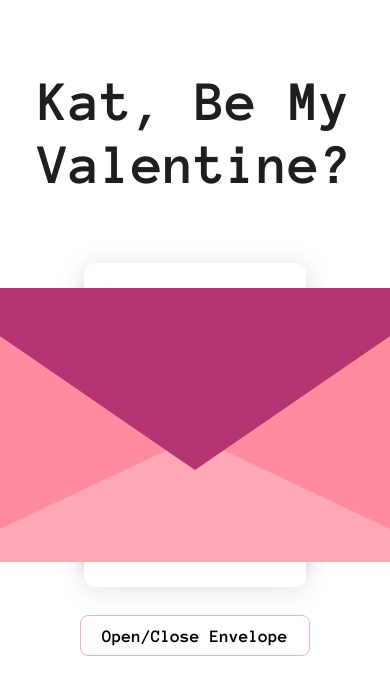
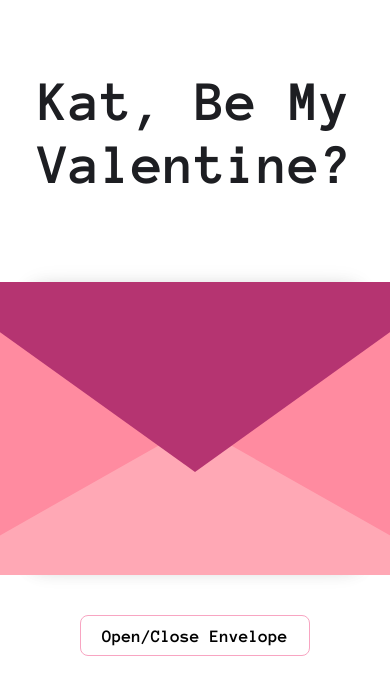
Before and after one commit to essjay05/vday-2024, a React (Vite) app: page / in a window 390 px wide. Shown: the top 694 px of the page. Built offline with nearby package versions, Linux system fonts and the light colour scheme.

Commit message:
Made color variable adjustments for ease of use and also updated mobile viewing styles.

```diff
--- a/src/components/envelope.css
+++ b/src/components/envelope.css
@@ -44,9 +44,9 @@
 }
 
 .pocket {
-  border-left: 265px solid #FF8BA0;
-  border-right: 265px solid #FF8BA0;
-  border-bottom: 125px solid #FFA8B5;
+  border-left: 265px solid var(--dark-pink-color);
+  border-right: 265px solid var(--dark-pink-color);
+  border-bottom: 125px solid var(--light-pink-color);
   border-top: 150px solid transparent;
   border-bottom-left-radius: 6px;
   border-bottom-right-radius: 6px;
@@ -62,18 +62,6 @@
   transform: rotatex(0deg);
   transition: transform 0.4s 0.6s ease, z-index 1s;
   z-index: 5;
-}
-
-.open .letter {
-  transform: translatey(-180px);
-  transition: transform 0.4s 0.6s ease, z-index 0.6s;
-  z-index: 2;
-}
-
-.close .letter {
-  transform: translatey(10deg);
-  transition: transform 0.4s ease, z-index 1s;
-  z-index: 1;
 }
 
 .hearts {
@@ -180,3 +168,18 @@
   font-size: 70px;
   margin: 150px;
 }
+
+@media screen and (max-width:400px) {
+  #Envelope {
+    width: 100%;
+  }
+
+  .flap {
+    border-top: 190px solid var(--light-magenta-color);
+    border-bottom: 95px solid transparent;
+  }
+
+  .pocket {
+    border-bottom: 150px solid var(--light-pink-color);
+  }
+}
--- a/src/styles/colors.css
+++ b/src/styles/colors.css
@@ -17,8 +17,10 @@
   /* Valentines Colors */
   --dark-magenta-color: #6F1E51;
   --light-magenta-color: #B53471;
-  --magenta-color: #ED4C67;
+  --magenta-color: #B53471;
+  --dark-pink-color: #FF8BA0;
+  --pink-color: #f8a5c2;
+  --light-pink-color: #FFA8B5;
   --lavender-color: #9980FA;
-  --pink-color: #FDA7DF;
 
 }
```
